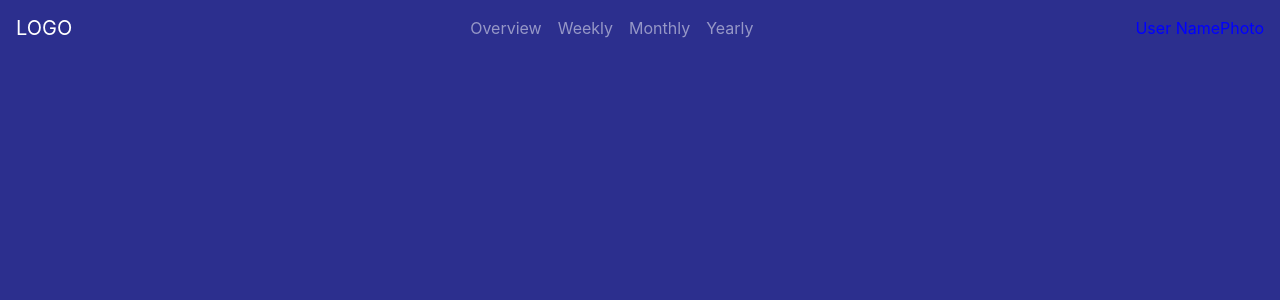
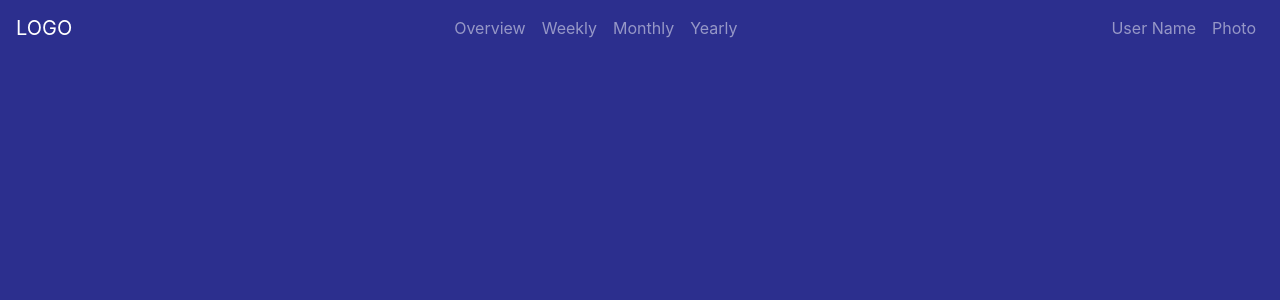
Before and after one commit to FinleyZ/my-account-book, a React (Create React App) app: page / in a window 1280 px wide. Shown: the top 300 px of the page. Built offline with nearby package versions, Linux system fonts and the light colour scheme.

Commit message:
Navbar finished and added Custom.scss to customizing the bootstrap styling

```diff
--- a/package.json
+++ b/package.json
@@ -7,6 +7,7 @@
     "@testing-library/react": "^11.1.0",
     "@testing-library/user-event": "^12.1.10",
     "bootstrap": "^4.5.3",
+    "node-sass": "^4.14.1",
     "react": "^17.0.1",
     "react-bootstrap": "^1.4.0",
     "react-dom": "^17.0.1",
--- a/src/App.css
+++ b/src/App.css
@@ -1,28 +1,5 @@
 .App {
-  /* display: flex; */
   height: 100vh;
   width: 100vw;
   background-color: #2C2F8E;
 }
-
-
-
-@media (prefers-reduced-motion: no-preference) {
-  .App-logo {
-    animation: App-logo-spin infinite 20s linear;
-  }
-}
-
-
-.App-link {
-  color: #61dafb;
-}
-
-@keyframes App-logo-spin {
-  from {
-    transform: rotate(0deg);
-  }
-  to {
-    transform: rotate(360deg);
-  }
-}
--- a/src/App.js
+++ b/src/App.js
@@ -1,6 +1,7 @@
 import './App.css';
 import Container from 'react-bootstrap'
 import MyAccountBook from './containers/MyAccountBook/MyAccountBook'
+
 
 function App() {
   return (
--- /dev/null
+++ b/src/Custom.scss
@@ -0,0 +1,6 @@
+
+$theme-colors: (
+  "dark": #2C2F8E,
+);
+
+@import "node_modules/bootstrap/scss/bootstrap";
--- a/src/components/Navbar/Navbar.css
+++ b/src/components/Navbar/Navbar.css
@@ -1,6 +1,3 @@
-/* @import "~bootstrap/scss/bootstrap"
-
-$theme-colors: (
-    "info": tomato,
-    "danger": teal
-); */
+.bg-dark{
+	background-color: #ffffff ;
+}
--- a/src/components/Navbar/Navbar.js
+++ b/src/components/Navbar/Navbar.js
@@ -8,7 +8,7 @@ import classes from './Navbar.css'
 const Navigation = (props) => {
 
 	return(
-	<Navbar collapseOnSelect expand="lg" style={{color:"blue"}} variant="dark">
+	<Navbar collapseOnSelect expand="lg" bg="dark" variant="dark" >
   <Navbar.Brand href="#home" ><Logo/></Navbar.Brand>
   <Navbar.Toggle aria-controls="responsive-navbar-nav" />
   <Navbar.Collapse id="responsive-navbar-nav">
@@ -28,8 +28,8 @@ const Navigation = (props) => {
     </Nav>
 
     <Nav>
-      <Nav.Item >User Name</Nav.Item>
-		 	<Nav.Item >Photo</Nav.Item>
+      <Nav.Item ><Nav.Link>User Name</Nav.Link></Nav.Item>
+		 	<Nav.Item ><Nav.Link>Photo</Nav.Link></Nav.Item>
     </Nav>
   </Navbar.Collapse>
 </Navbar>
--- a/src/index.js
+++ b/src/index.js
@@ -4,6 +4,9 @@ import './index.css';
 import App from './App';
 import reportWebVitals from './reportWebVitals';
 import 'bootstrap/dist/css/bootstrap.min.css';
+
+import './Custom.scss';
+
 
 ReactDOM.render(
   <React.StrictMode>
```
Also changed, not shown: src/containers/MyAccountBook/MyAccountBook.css (line endings or trailing spaces), 1 other file (tests, documents, lock files or other folders).
